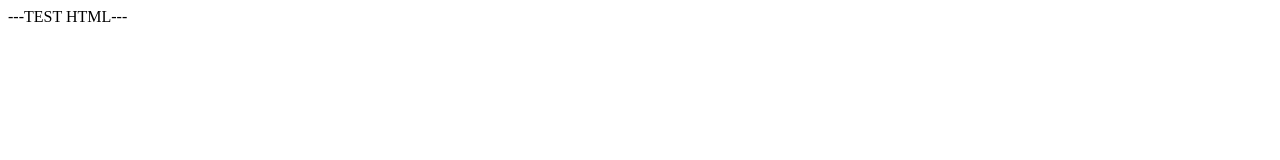
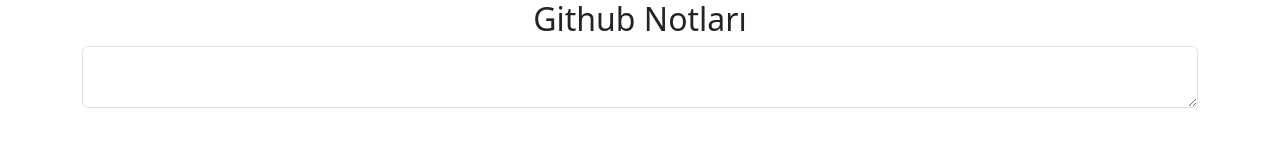
Before and after one commit to oguzyilmazistka/test, a plain HTML site: page index.html in a window 1280 px wide. Drawn offline with nearby package versions, Linux system fonts and the light colour scheme.

Commit message:
Add files via upload

```diff
--- a/index.html
+++ b/index.html
@@ -1 +1,17 @@
----TEST HTML---
+<!DOCTYPE html>
+<html lang="tr">
+<head>
+    <meta charset="UTF-8">
+    <meta name="viewport" content="width=,, initial-scale=1.0">
+    <title>Github Denemeleri</title>
+    <link href="https://cdn.jsdelivr.net/npm/bootstrap@5.3.3/dist/css/bootstrap.min.css" rel="stylesheet" integrity="sha384-QWTKZyjpPEjISv5WaRU9OFeRpok6YctnYmDr5pNlyT2bRjXh0JMhjY6hW+ALEwIH" crossorigin="anonymous">
+</head>
+<body>
+    <div class="container">
+
+    <h2 style="text-align: center;">Github Notları</h2>
+    <textarea class="form-control"></textarea>
+</div>
+
+</body>
+</html>
```
